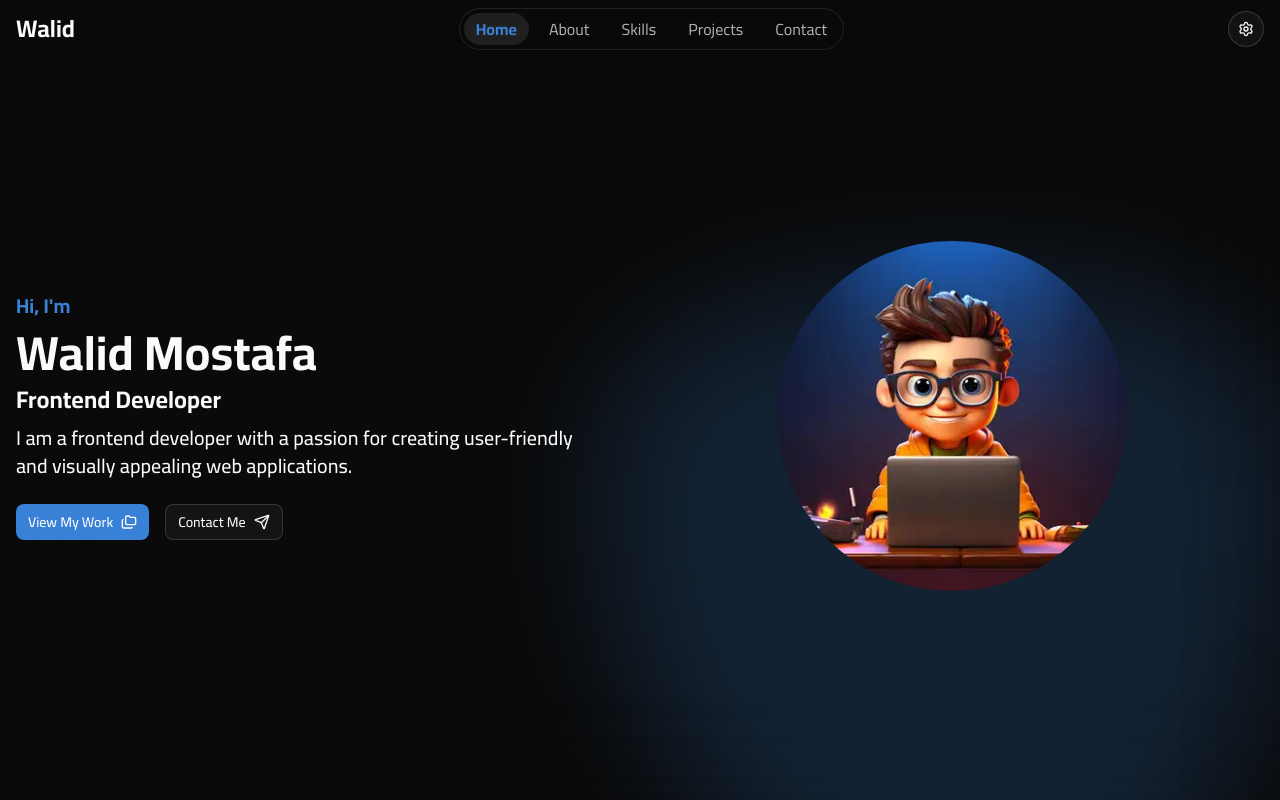
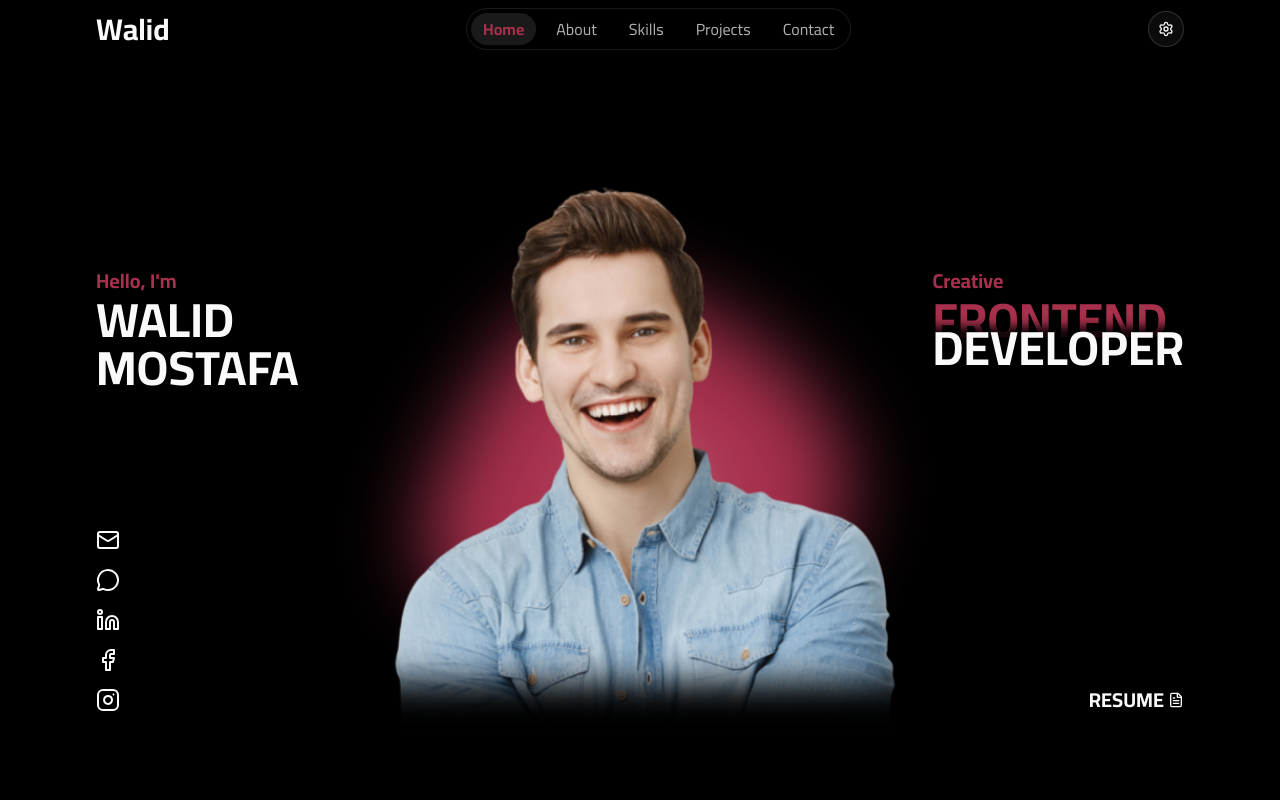
Before and after one commit to WalidMostafa30/My-Portfolio, a React (Vite) app: page / in a window 1280 px wide. Built offline with nearby package versions, Linux system fonts and the light colour scheme.

Commit message:
start new design .. edit home

```diff
--- a/src/App.jsx
+++ b/src/App.jsx
@@ -12,14 +12,14 @@ function App() {
       <Toaster position="top-center" className="bg-primary! text-white!" />
 
       {/* background gradient shadow */}
-      <div className="backdrop-blur-3xl fixed inset-0">
+      {/* <div className="backdrop-blur-3xl fixed inset-0">
         <div
-          className="absolute w-[700px] h-[700px] bg-primary opacity-20 top-1/3 right-0 blur-3xl animate-spin animation-duration-[20s]"
+          className="absolute w-[900px] h-[900px] bg-primary/30 top-1/3 left-1/2  blur-3xl animate-spin animation-duration-[20s]"
           style={{
             borderRadius: "30% 70% 70% 30% / 30% 30% 70% 70%",
           }}
         />
-      </div>
+      </div> */}
     </main>
   );
 }
--- a/src/components/Header/Header.jsx
+++ b/src/components/Header/Header.jsx
@@ -29,7 +29,7 @@ const Header = () => {
     <>
       <header className="py-2 fixed top-0 left-0 w-full z-50 bg-transparent backdrop-blur-3xl">
         <div className="container flex justify-between items-center gap-2">
-          <Link to={"/"} className="text-2xl font-bold">
+          <Link to={"/"} className="text-3xl font-bold hover:text-primary hover:scale-110 transition-all duration-300">
             Walid
           </Link>
 
@@ -41,7 +41,7 @@ const Header = () => {
             <Button
               variant="outline"
               size="icon"
-              className="rounded-full cursor-pointer sm:hidden"
+              className="rounded-full cursor-pointer md:hidden"
               onClick={() => setOpenSidebar(true)}
             >
               <TextAlignJustify />
--- a/src/components/Header/NavBar.jsx
+++ b/src/components/Header/NavBar.jsx
@@ -2,7 +2,7 @@ import { NavLink } from "react-router";
 
 const NavBar = ({ navLinks }) => {
   return (
-    <nav className="hidden sm:flex items-center gap-2 p-1 border border-border rounded-full backdrop-blur-3xl bg-background/30">
+    <nav className="hidden md:flex items-center gap-2 p-1 border border-border rounded-full backdrop-blur-3xl bg-background/30">
       {navLinks.map((link) => (
         <NavLink key={link.id} to={link.path} className="navLink">
           {link.name}
--- a/src/components/common/PageTitle.jsx
+++ b/src/components/common/PageTitle.jsx
@@ -2,11 +2,18 @@ const PageTitle = ({ title, subtitle }) => {
   return (
     <hgroup className="text-center mb-8 lg:mb-12">
       {title && (
-        <h1 className="text-5xl font-bold text-primary mb-1">
-          {title}
-        </h1>
+        <h1 className="text-5xl font-bold text-primary uppercase">{title}</h1>
       )}
-      {subtitle && <p className="text-sm font-semibold max-w-xl mx-auto">{subtitle}</p>}
+      {subtitle && (
+        <p
+          className="font-semibold max-w-xl mx-auto -mt-1 leading-0 relative"
+          style={{
+            boxShadow: "-1px -1px 12px 9px var(--background)",
+          }}
+        >
+          {subtitle}
+        </p>
+      )}
     </hgroup>
   );
 };
--- a/src/index.css
+++ b/src/index.css
@@ -77,16 +77,16 @@
 }
 
 .dark {
-  --background: oklch(0.145 0 0);
+  --background: oklch(0% 0 0);
   --foreground: oklch(0.985 0 0);
   --card: oklch(0.205 0 0);
   --card-foreground: oklch(0.985 0 0);
   --popover: oklch(0.205 0 0);
   --popover-foreground: oklch(0.985 0 0);
   /* --primary: oklch(0.73 0.17 260); */
-  --primary: oklch(0.6 0.15 255);
+  --primary: oklch(49.674% 0.15494 11.039);
   /* --primary-foreground: oklch(0.15 0.02 255); */
-  --primary-foreground: oklch(29.558% 0.04375 251.938);
+  --primary-foreground: oklch(37.989% 0.08943 10.318);
   --secondary: oklch(0.269 0 0);
   --secondary-foreground: oklch(0.985 0 0);
   --muted: oklch(0.269 0 0);
@@ -116,6 +116,7 @@
 @utility container {
   margin-inline: auto;
   padding-inline: 1rem;
+  max-width: 1120px;
 }
 
 /* fix hover in mobile */
--- a/src/pages/Home/Home.jsx
+++ b/src/pages/Home/Home.jsx
@@ -1,44 +1,125 @@
-import { Link } from "react-router";
-import ProfileImg from "../../assets/Images/profile-img.webp";
-import { Button } from "@/components/ui/button";
-import { Folders, Send } from "lucide-react";
+import ProfileImg from "../../assets/Images/man.png";
+import {
+  Mail,
+  Linkedin,
+  Facebook,
+  Instagram,
+  MessageCircle,
+  Phone,
+  File,
+  FileText,
+} from "lucide-react";
 
 const Home = () => {
+  const contactInfoList = [
+    {
+      id: 1,
+      head: "E-mail",
+      info: "walidmoustafa436@gmail.com",
+      link: "mailto:walidmoustafa436@gmail.com",
+      icon: <Mail />,
+    },
+    {
+      id: 2,
+      head: "Whatsapp",
+      info: "0106 525 4159",
+      link: "https://wa.me/201065254159",
+      icon: <MessageCircle />,
+    },
+    {
+      id: 3,
+      head: "LinkedIn",
+      info: "Walid Mostafa",
+      link: "https://www.linkedin.com/in/walid-m0stafa-",
+      icon: <Linkedin />,
+    },
+    {
+      id: 4,
+      head: "Facebook",
+      info: "Walid Mostafa",
+      link: "https://www.facebook.com/profile.php?id=100011538554307&mibextid=ZbWKwL",
+      icon: <Facebook />,
+    },
+    {
+      id: 5,
+      head: "Instagram",
+      info: "walid_mostafa30",
+      link: "https://www.instagram.com/walid_mostafa30/profilecard/?igsh=MWNnNmZucDE4bjc1MA==",
+      icon: <Instagram />,
+    },
+  ];
+
   return (
-    <div className="pageContainer h-screen flex flex-col-reverse lg:flex-row items-center justify-center gap-12">
-      <div className="flex flex-col justify-center gap-2 text-center lg:text-start w-full max-w-xl">
-        <p className="text-lg md:text-xl font-bold text-primary">Hi, I'm</p>
-        <h1 className="text-4xl md:text-5xl font-bold">Walid Mostafa</h1>
-        <p className="text-xl md:text-2xl font-bold">Frontend Developer</p>
-        <p className="text-lg md:text-xl font-medium">
-          I am a frontend developer with a passion for creating user-friendly
-          and visually appealing web applications.
-        </p>
-
-        <div className="mt-4 flex justify-center lg:justify-start gap-4">
-          <Link to="/projects">
-            <Button>
-              View My Work <Folders />
-            </Button>
-          </Link>
-          <Link to="/contact">
-            <Button variant="outline">
-              Contact Me <Send />
-            </Button>
-          </Link>
-        </div>
+    <section className="pageContainer h-dvh max-h-[1000px]  pb-0 flex flex-col justify-end items-center">
+      <div className="absolute top-1/7 md:top-1/3 start-4">
+        <p className="text-lg md:text-xl font-bold text-primary">Hello, I'm</p>
+        <h2 className="text-5xl font-bold uppercase">
+          Walid <br /> Mostafa
+        </h2>
       </div>
 
-      <div className="lg:flex-1 flex justify-center items-center">
-        <div className="w-[250px] lg:w-[350px] rounded-full overflow-hidden aspect-square relative">
-          <img
-            src={ProfileImg}
-            alt="Walid Mostafa"
-            className="w-full h-full object-cover"
-          />
-        </div>
+      <div className="absolute z-10 bottom-12 top-auto md:bottom-auto md:top-1/3 end-1/2 md:end-4 translate-x-1/2 md:translate-x-0">
+        <p className="text-lg md:text-xl font-bold text-primary">Creative</p>
+        <h2 className="text-5xl font-bold text-primary uppercase">Frontend</h2>
+        <h2
+          style={{
+            boxShadow: "0px -12px 11px 8px var(--background)",
+          }}
+          className="text-5xl font-bold mt-1 relative z-10 uppercase leading-0"
+        >
+          Developer
+        </h2>
       </div>
-    </div>
+
+      <div className="absolute z-10 top-1/2 -translate-y-1/2 start-4 md:bottom-22 md:top-auto md:translate-y-0 flex flex-col gap-4">
+        {contactInfoList.map((info) => (
+          <a
+            key={info.id}
+            href={info.link}
+            target="_blank"
+            rel="noopener noreferrer"
+            className=""
+          >
+            {info.icon}
+          </a>
+        ))}
+      </div>
+
+      <a
+        href="/resume.pdf"
+        target="_blank"
+        rel="noopener noreferrer"
+        className="absolute z-10 top-1/2 -translate-y-1/2 -end-6 -rotate-90 md:bottom-18 md:top-auto md:translate-x-0 md:rotate-0 md:end-4
+        flex items-center gap-1 font-bold text-lg md:text-xl uppercase"
+      >
+        Resume
+        <FileText size={16} />
+      </a>
+
+      <div className="w-full md:w-2/3 h-3/5 md:h-4/5 relative">
+        <img
+          src={ProfileImg}
+          alt="Walid Mostafa"
+          className="w-full h-full object-contain object-bottom"
+        />
+
+        <div
+          className="absolute -z-10 w-[60%] md:w-[55%] aspect-square bottom-10 left-1/2 -translate-x-1/2 blur-2xl animate-spin animation-duration-[10s]"
+          style={{
+            borderRadius: "37% 63% 34% 66% / 61% 29% 71% 39%",
+            background:
+              "radial-gradient(circle,var(--foreground) 0%, var(--primary) 20%)",
+          }}
+        />
+      </div>
+
+      <div
+        className="h-26 lg:h-16 w-full bg-background relative"
+        style={{
+          boxShadow: "0px -39px 35px 15px var(--background)",
+        }}
+      />
+    </section>
   );
 };
 
```
Also changed, not shown: src/assets/Images/man.png (added).
